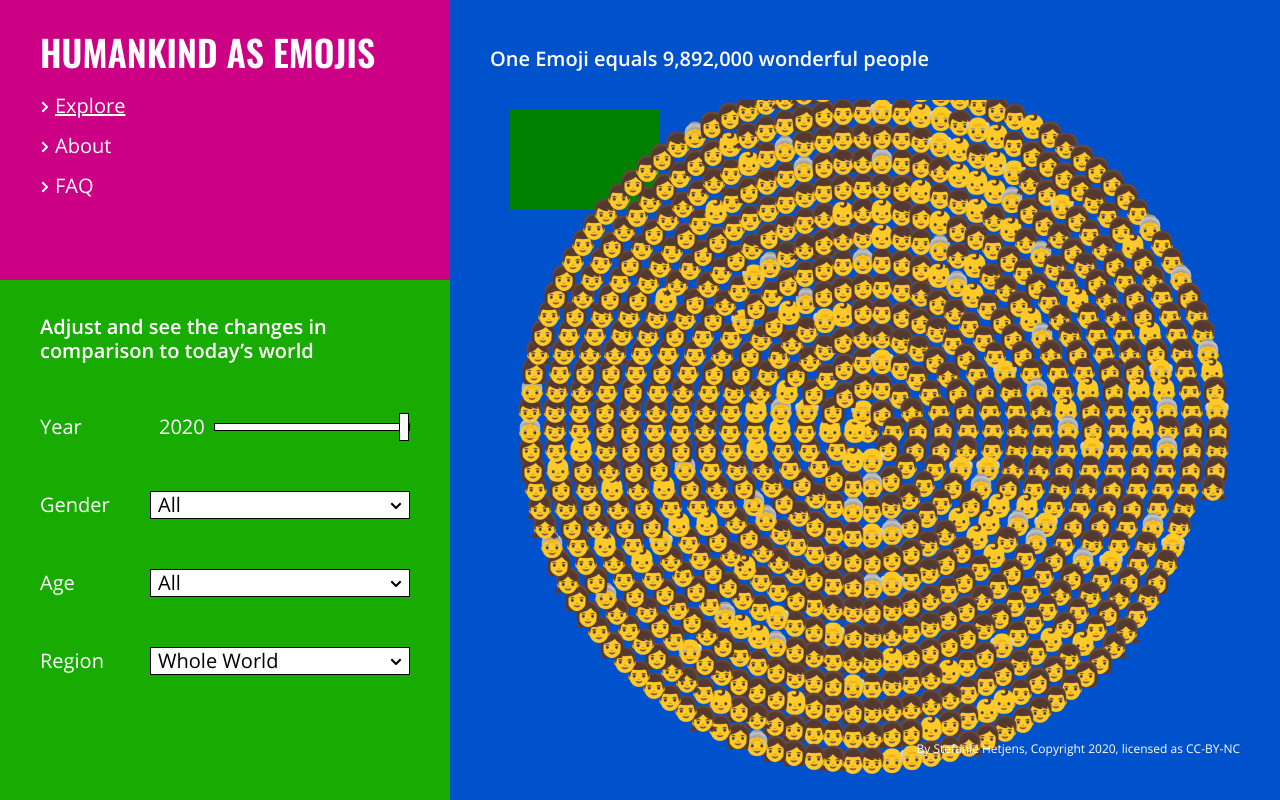
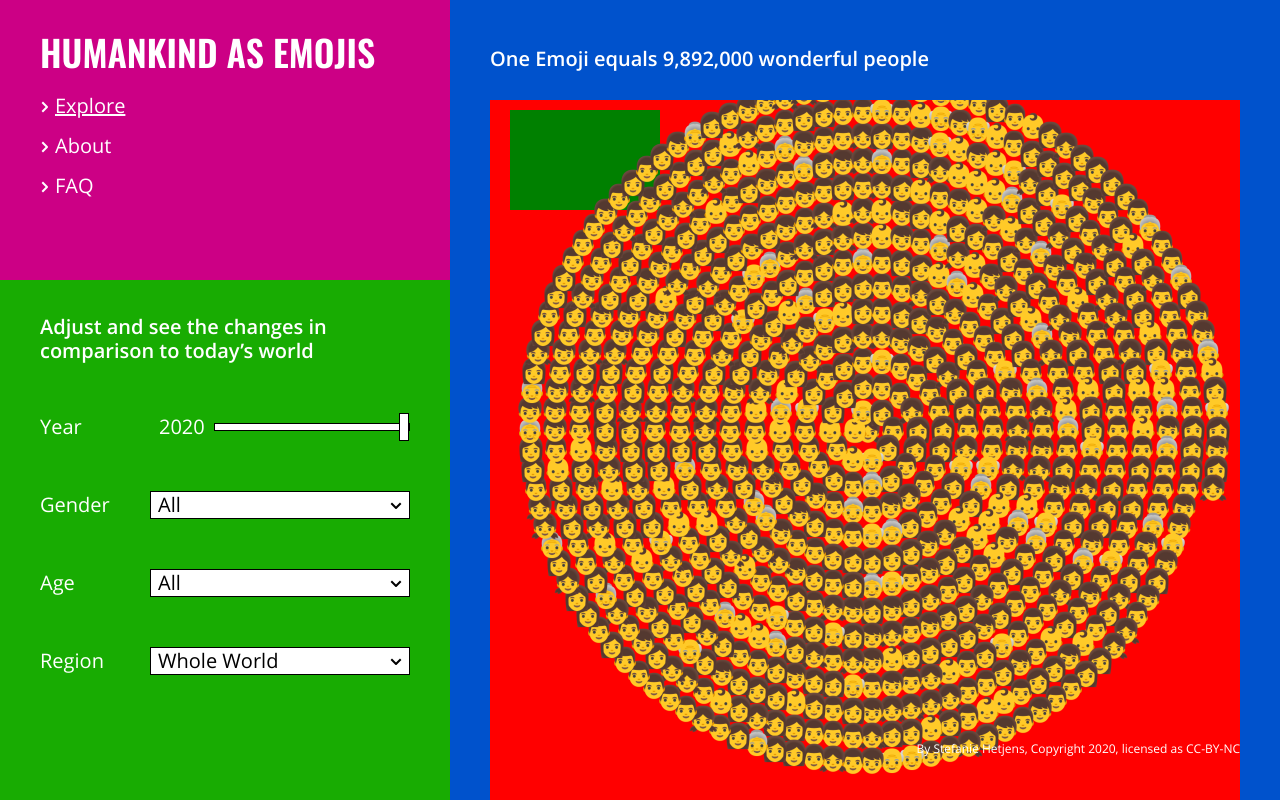
Before and after one commit to ms-hetty/humojis, a Svelte app: page / in a window 1280 px wide. Shown: the top 800 px of the page. Built offline with nearby package versions, Linux system fonts and the light colour scheme; a web font is replaced by a local one.

Commit message:
ios test 4

```diff
--- a/src/Canvas.svelte
+++ b/src/Canvas.svelte
@@ -113,8 +113,6 @@
             }
             center.x = room.width/2;
             center.y = room.height/2;
-            alert("Room width: "+room.width);
-            alert("Room height: "+room.height);
 
             space = Math.round(((room.width)/(refemoji.width-5))*((room.height)/(refemoji.width-5)));
             total = Math.round(r.baby_girls+r.baby_boys+r.girls+r.boys+r.women+r.men+r.old_women+r.old_men);
@@ -171,6 +169,10 @@
 </script>
 
 <style>
+    #ctx {
+        background: red;
+        z-index: 10000;
+    }
     /* General and Desktop styles */
     .canvas {
         background-color: #0052CC;
```
